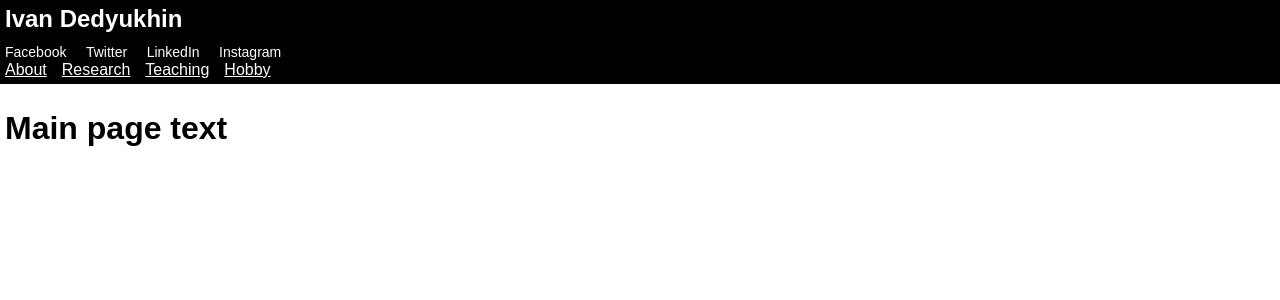
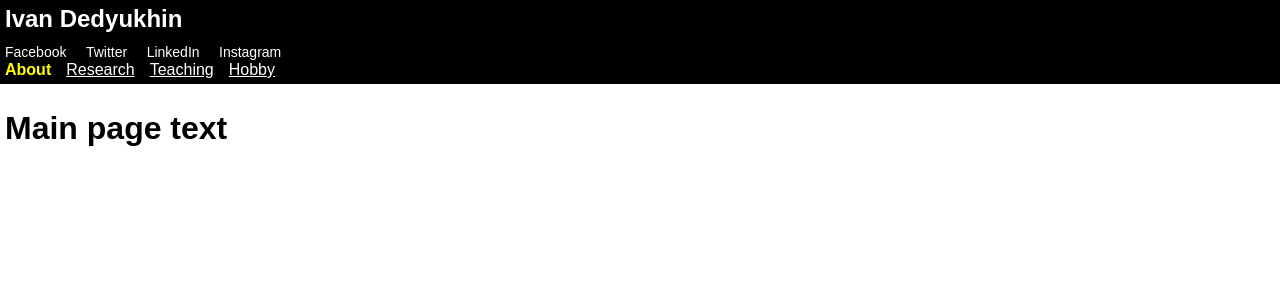
Before and after one commit to Dedyukhin/dedyukhin.github.io, a Jekyll site: the page built from README.md, in a window 1280 px wide. Shown: the top 300 px of the page. Built offline with Jekyll 4.4.1, drawn with Linux system fonts in a browser that asks for light colours; our own code applies the rules of GitHub Pages for plain Markdown files.

Commit message:
Update default.html

```diff
--- a/_layouts/default.html
+++ b/_layouts/default.html
@@ -51,9 +51,22 @@
             margin-right: 0;
         }
 
+        /* Navigation bar link styling */
         .horizontal-nav a {
             text-decoration: underline;
             color: white;
+        }
+
+        /* Highlight the active/current page */
+        .horizontal-nav a.active {
+            color: yellow; /* Change the color to highlight */
+            font-weight: bold; /* Optionally, make the text bold */
+            text-decoration: none; /* Optionally, remove underline */
+        }
+
+        /* Optional: Remove underline on hover for active link */
+        .horizontal-nav a.active:hover {
+            text-decoration: none;
         }
 
         .horizontal-nav a:hover {
@@ -88,7 +101,11 @@
         </div>
         <ul class="horizontal-nav">
             {% for item in site.data.navigation.docs %}
-                <li><a href="{{ item.url }}">{{ item.title }}</a></li>
+                <li>
+                    <a href="{{ item.url }}" class="{% if page.url == item.url %}active{% endif %}">
+                        {{ item.title }}
+                    </a>
+                </li>
             {% endfor %}
         </ul>
     </nav>
```
